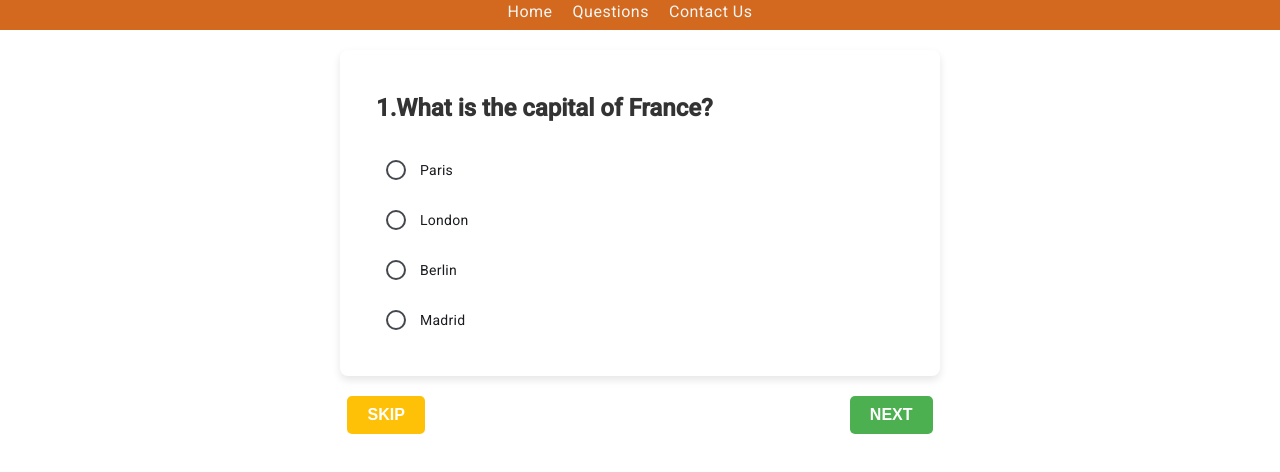
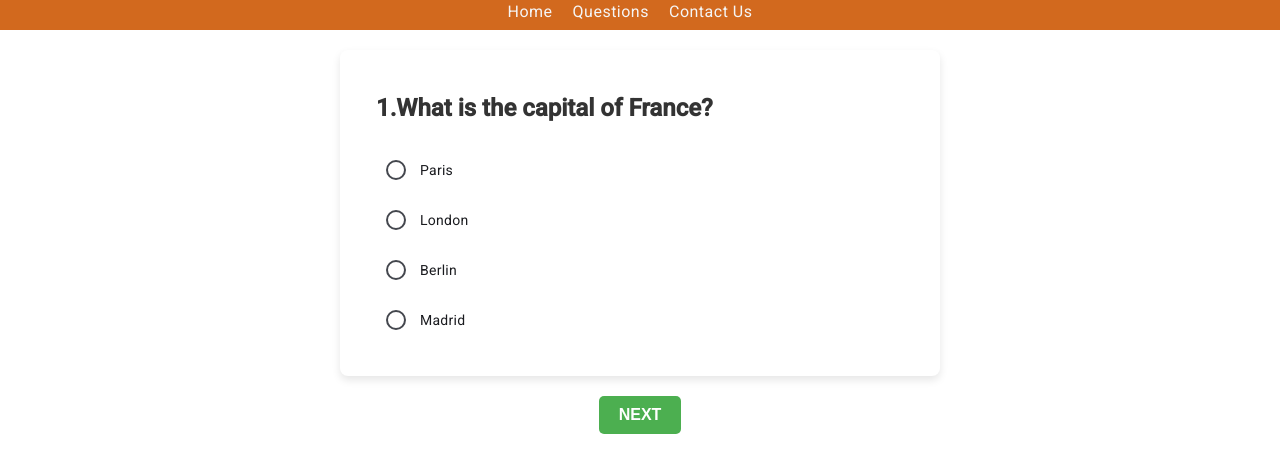
Before and after one commit to nikhilrajganta/Quiz-App, an Angular app: page /questions/1 in a window 1280 px wide. Shown: the top 472 px of the page. Built offline with nearby package versions, Linux system fonts and the light colour scheme.

Commit message:
skip button removed

```diff
--- a/src/app/parent/parent.component.html
+++ b/src/app/parent/parent.component.html
@@ -8,7 +8,6 @@
     @if (!isFirstQuestion()) {
       <button class="button back-button" (click)="prevQuestion()">BACK</button>
     }
-    <button class="button skip-button">SKIP</button>
     @if (!isLastQuestion()) {
       <button class="button next-button" (click)="nextQuestion()">NEXT</button>
     }
```
